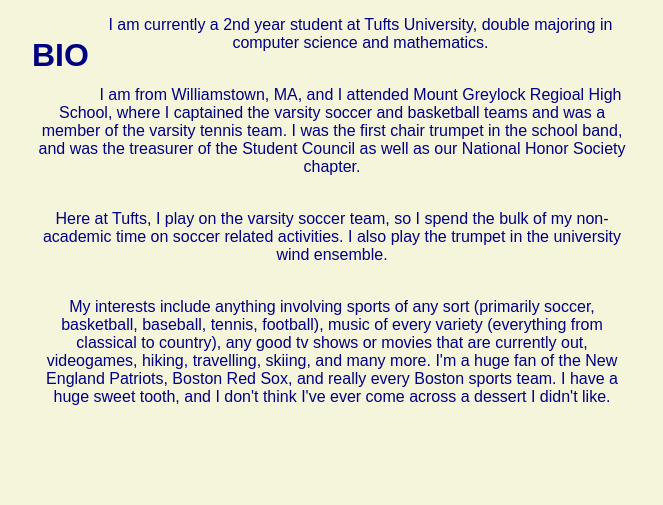
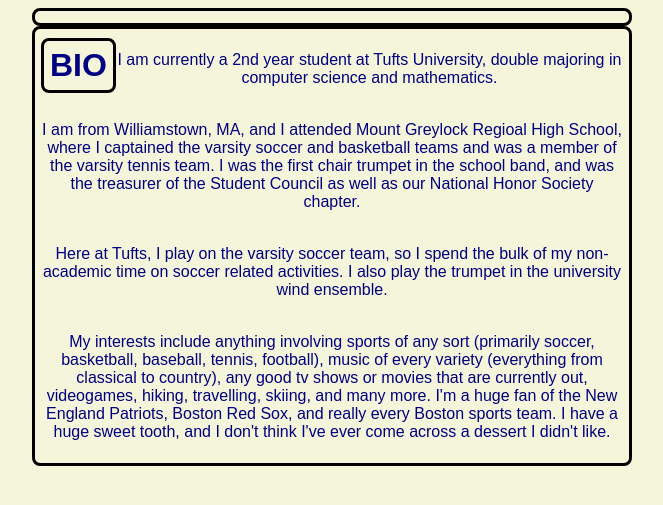
Before and after one commit to nmajumder/nmajumder.github.io, a PHP site: page /bio.html in a window 1280 px wide. Shown: the top 505 px of the page, without its empty margins (308-971 px from the left). Run offline with PHP 8.4, Linux system fonts and the light colour scheme.

Commit message:
modified bio

```diff
--- a/bio_style.css
+++ b/bio_style.css
@@ -15,14 +15,28 @@ p{
 	margin-left: auto;
 }
 
+header{
+	border: 3px solid #ABC;
+	border-radius: 8px;
+	border-color: black;
+	padding: 6px;
+}
+
 h1{
 	float: left;
 	float: top;
+	border: 3px solid #ABC;
+	border-radius: 8px;
+	border-color: black;
+	padding: 6px;
 }
 
 #main{
 	margin-left: auto;
 	margin-right: auto;
 	text-align: left;
-	border: 8px;
+	border: 3px solid #ABC;
+	border-radius: 8px;
+	border-color: black;
+	padding: 6px;
 }
```
